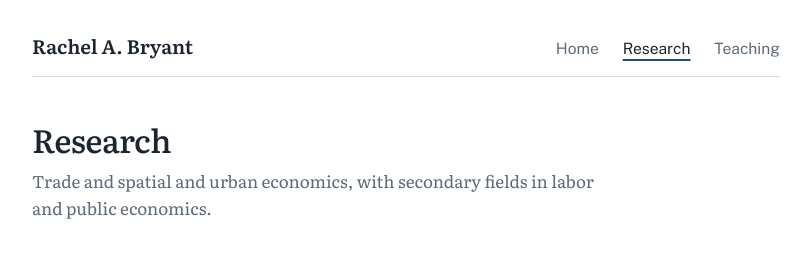
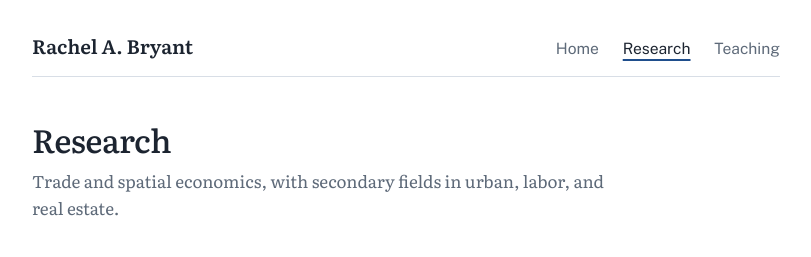
Before and after one commit to rachelabryant/rachelabryant.github.io, a plain HTML site: page research.html in a window 1280 px wide. Shown: the top 257 px of the page, without its empty margins (234-1045 px from the left). Drawn offline with nearby package versions, Linux system fonts and the light colour scheme.

Commit message:
Update research description for clarity

```diff
--- a/research.html
+++ b/research.html
@@ -45,7 +45,7 @@
 
 <main>
   <h1 class="page-title">Research</h1>
-  <p class="lede">Trade and spatial and urban economics, with secondary fields in labor and public economics.</p>
+  <p class="lede">Trade and spatial economics, with secondary fields in urban, labor, and real estate.</p>
 
   <section id="jmp">
     <h2>Job market paper</h2>
```
